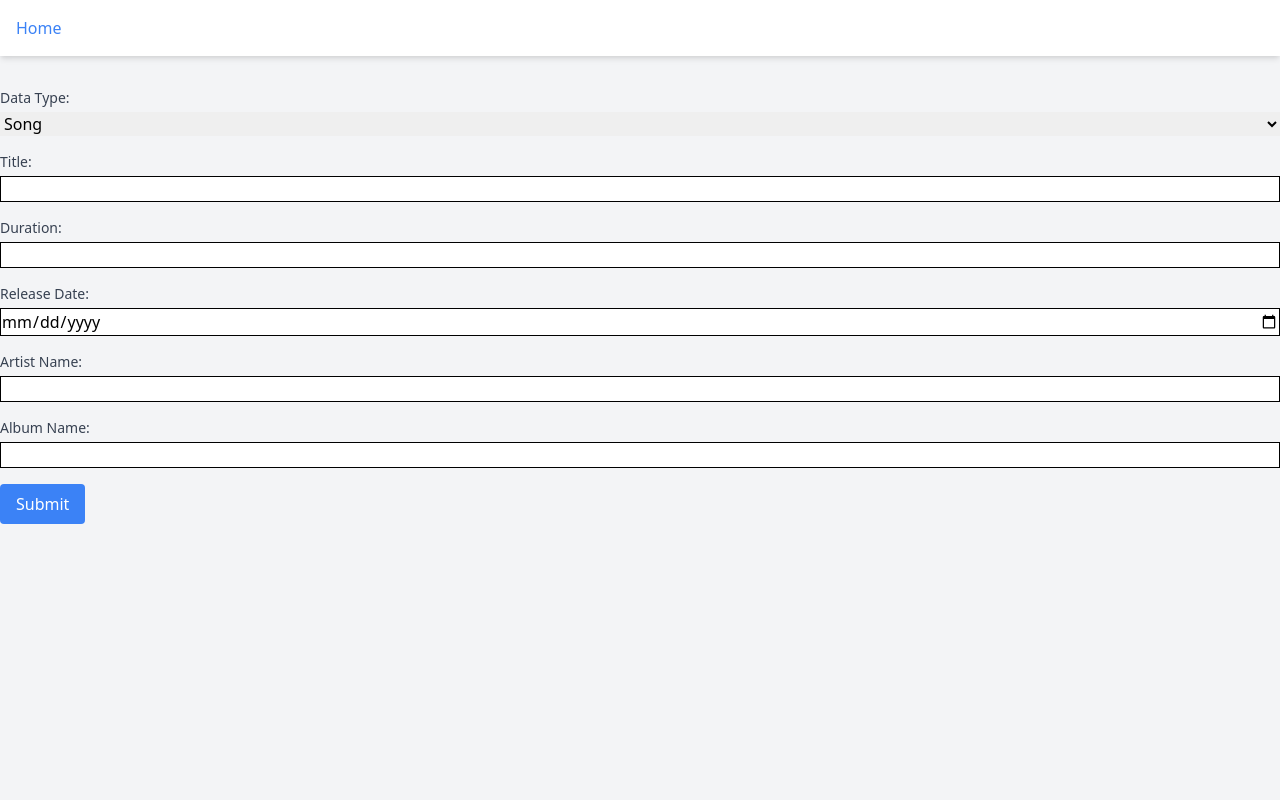
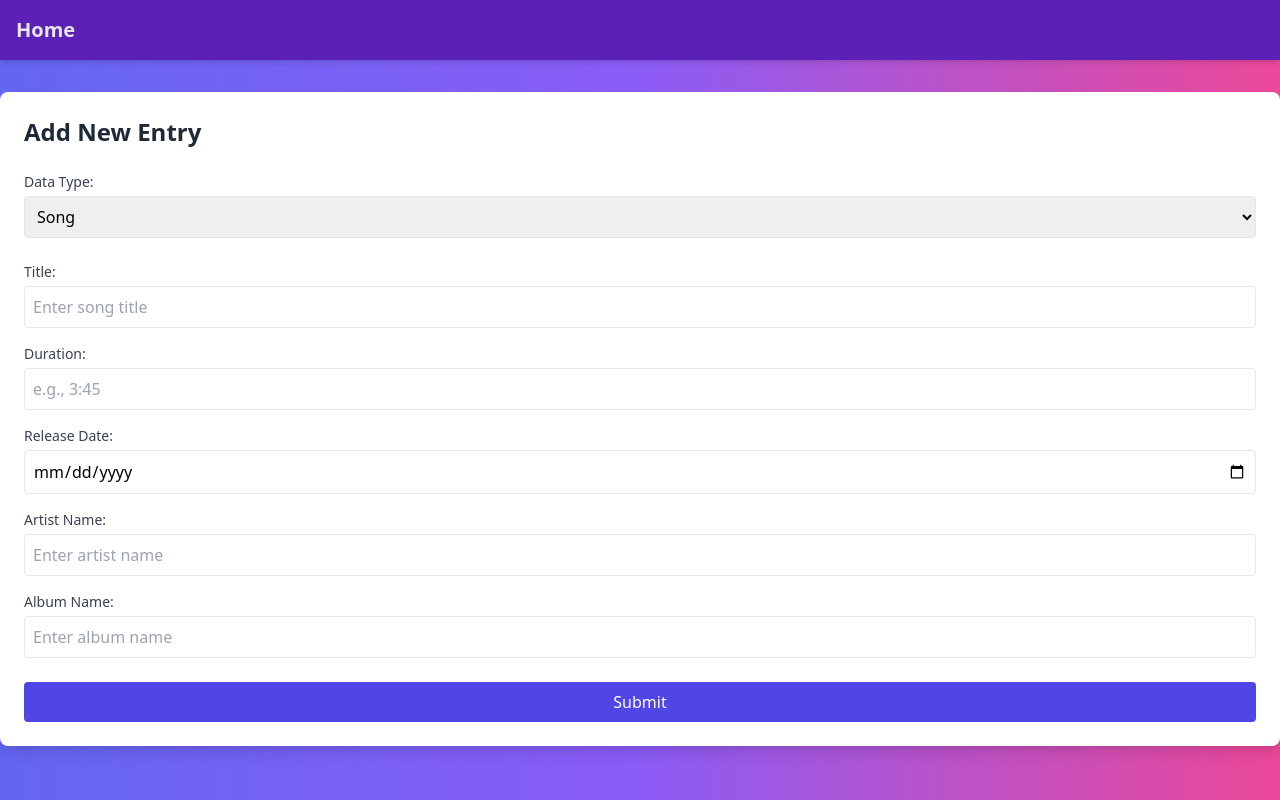
Before and after one commit to enesscakmak/music-web-app, a Flask app: page /add in a window 1280 px wide. Run offline with Flask 3, Linux system fonts and the light colour scheme.

Commit message:
fix: add problem

```diff
--- a/templates/add.html
+++ b/templates/add.html
@@ -6,55 +6,57 @@
     <title>Add New Entry</title>
     <link href="https://cdn.jsdelivr.net/npm/tailwindcss@2.2.19/dist/tailwind.min.css" rel="stylesheet">
     <script defer src="../static/script.js"></script>
-    <style>
-        input {
-            border: 1px solid black;
-        }
-    </style>
 </head>
-<body class="bg-gray-100">
-    <nav class="bg-white shadow-md p-4">
+<body class="bg-gradient-to-r from-indigo-500 via-purple-500 to-pink-500 text-gray-100 min-h-screen">
+    <nav class="bg-purple-800 shadow-md p-4 sticky top-0 z-10">
         <div class="container mx-auto flex justify-between">
             <div>
-                <button id="homeButton" class="text-blue-500">Home</button>
+                <button id="homeButton" class="text-gray-200 hover:text-white text-xl font-semibold">Home</button>
             </div>
         </div>
     </nav>
-    <main class="container mx-auto mt-8">
-        <form id="addForm">
+    <main class="container mx-auto mt-8 p-6 bg-white rounded-lg shadow-lg">
+        <h1 class="text-2xl font-bold text-gray-800 mb-6">Add New Entry</h1>
+        <form id="addForm" style="color: black;" class="space-y-6">
             <div>
                 <label for="dataType" class="block text-sm font-medium text-gray-700">Data Type:</label>
-                <select id="dataType" name="dataType" class="mt-1 block w-full">
-                    <option value="song">Song</option>
+                <select style="color: black;" id="dataType" name="dataType" class="mt-1 block w-full p-2 border rounded">
+                    <option  value="song">Song</option>
                     <option value="album">Album</option>
                     <option value="artist">Artist</option>
                 </select>
             </div>
             <div id="songFields" class="mt-4">
                 <label for="title" class="block text-sm font-medium text-gray-700">Title:</label>
-                <input type="text" id="title" name="title" class="mt-1 block w-full">
+                <input  type="text" id="title" name="title" class="mt-1 block w-full p-2 border rounded" placeholder="Enter song title">
+
                 <label for="duration" class="block text-sm font-medium text-gray-700 mt-4">Duration:</label>
-                <input type="text" id="duration" name="duration" class="mt-1 block w-full">
+                <input type="text" id="duration" name="duration" class="mt-1 block w-full p-2 border rounded" placeholder="e.g., 3:45">
+
                 <label for="releaseDate" class="block text-sm font-medium text-gray-700 mt-4">Release Date:</label>
-                <input type="date" id="releaseDate" name="releaseDate" class="mt-1 block w-full">
+                <input type="date" id="releaseDate" name="releaseDate" class="mt-1 block w-full p-2 border rounded">
+
                 <label for="artistName" class="block text-sm font-medium text-gray-700 mt-4">Artist Name:</label>
-                <input type="text" id="artistName" name="artistName" class="mt-1 block w-full">
+                <input type="text" id="artistName" name="artistName" class="mt-1 block w-full p-2 border rounded" placeholder="Enter artist name">
+
                 <label for="albumName" class="block text-sm font-medium text-gray-700 mt-4">Album Name:</label>
-                <input type="text" id="albumName" name="albumName" class="mt-1 block w-full">
+                <input type="text" id="albumName" name="albumName" class="mt-1 block w-full p-2 border rounded" placeholder="Enter album name">
             </div>
-            <div id="albumFields" class="mt-4" style="display: none;">
+            <div id="albumFields" class="mt-4 hidden">
                 <label for="albumName" class="block text-sm font-medium text-gray-700">Album Name:</label>
-                <input type="text" id="albumName" name="albumName" class="mt-1 block w-full">
+                <input type="text" id="albumName" name="albumName" class="mt-1 block w-full p-2 border rounded" placeholder="Enter album name">
+
                 <label for="releaseYear" class="block text-sm font-medium text-gray-700 mt-4">Release Year:</label>
-                <input type="text" id="releaseYear" name="releaseYear" class="mt-1 block w-full">
+                <input type="text" id="releaseYear" name="releaseYear" class="mt-1 block w-full p-2 border rounded" placeholder="Enter release year">
+
                 <label for="artistName" class="block text-sm font-medium text-gray-700 mt-4">Artist Name:</label>
-                <input type="text" id="artistName" name="artistName" class="mt-1 block w-full">
+                <input type="text" id="artistName" name="artistName" class="mt-1 block w-full p-2 border rounded" placeholder="Enter artist name">
             </div>
-            <div id="artistFields" class="mt-4" style="display: none;">
+            <div id="artistFields" class="mt-4 hidden">
                 <label for="artistName" class="block text-sm font-medium text-gray-700">Artist Name:</label>
-                <input type="text" id="artistName" name="artistName" class="mt-1 block w-full">
+                <input type="text" id="artistName" name="artistName" class="mt-1 block w-full p-2 border rounded" placeholder="Enter artist name">
             </div>
-            <button type="submit" class="mt-4 bg-blue-500 text-white py-2 px-4 rounded">Submit</button>
+            <button type="submit" class="w-full bg-indigo-600 hover:bg-indigo-500 text-white py-2 px-4 rounded">Submit</button>
         </form>
     </main>
     <script>
```
Lines whose indentation alone changed are shown as unchanged.
